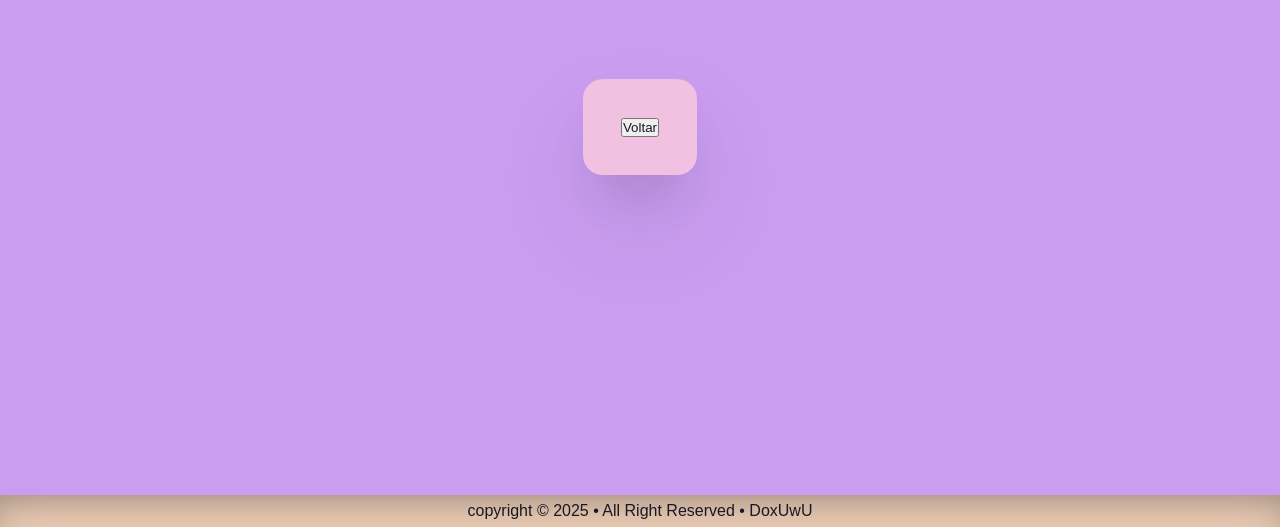
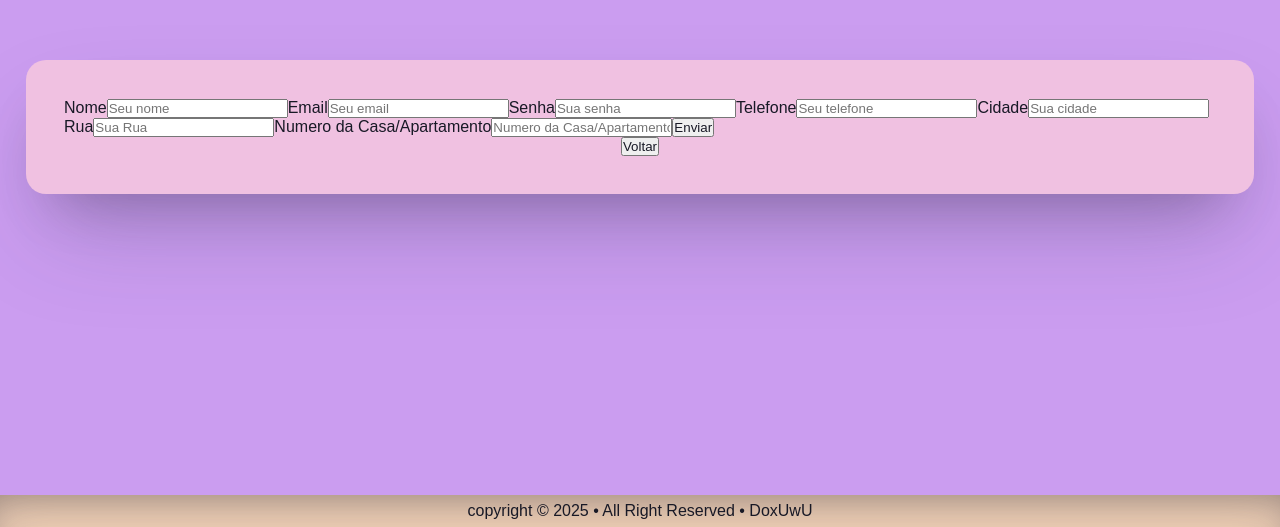
Before and after one commit to MarceloAntonio/DoxUwU, a React (Vite) app: page /Form in a window 1280 px wide. Shown: the part 273-800 px from the top of the page. Built offline with nearby package versions, Linux system fonts and the light colour scheme; a web font is replaced by a local one.

Commit message:
Foi criado o usuario local com LocalStorage com a criação de um formulario para cadastrar o usuario local

```diff
--- a/src/App.jsx
+++ b/src/App.jsx
@@ -3,6 +3,12 @@ import { BrowserRouter as Router, Routes, Route } from "react-router-dom"
 import {Home,Sobre,Registro,Form} from "./components/Direcionador"
 
 function App() {
+
+  const Usuarios = {
+    usuarios: 10
+  }
+
+  localStorage.setItem("QuantidadeUsers", JSON.stringify(Usuarios))
   return (
     <>
       <Router>
--- a/src/components/Doxing/DoxingAPI.jsx
+++ b/src/components/Doxing/DoxingAPI.jsx
@@ -2,6 +2,7 @@ import { useNavigate } from "react-router-dom"
 import { useEffect, useState } from "react"
 
 function DoxingAPI() {
+  const [idUsuario, setIdUsuario] = useState(null)
   const [usuario, setUsuario] = useState(null)
   const [senha, setSenha] = useState("")
   const [copiado, setCopiado] = useState(false)
@@ -38,9 +39,13 @@ Função de conexão com API
 °Altera o titulo da pagina para Doxing - Nome da pessoa
 
 */
+  const numeroDeUsers = JSON.parse(localStorage.getItem("QuantidadeUsers"))
+  const dados = JSON.parse(localStorage.getItem("InfosConfidenciais"))
 
   const carregarUsuario = async () => {
-    const id = gerarNumeroAleatorio(10)
+    const id = gerarNumeroAleatorio(numeroDeUsers.usuarios)
+    console.log(numeroDeUsers.usuarios)
+    setIdUsuario(id)
     const novaSenha = GerarSenha()
     setSenha(novaSenha)
 
@@ -50,7 +55,11 @@ Função de conexão com API
       )
       const data = await response.json()
       setUsuario(data)
+      if (id === 11) {
+        document.title = `DoxUwU - ${dados.Nome}`
+      } else {
         document.title = `DoxUwU - ${data.name}`
+      }
     } catch (error) {
       console.error("Erro ao buscar dados da API:", error)
     }
@@ -75,6 +84,45 @@ Função de conexão com API
     carregarUsuario()
   }
 
+
+
+  if (idUsuario === 11) {
+    return (
+      <main>
+        <div id="Dox">
+          <h1 id="Titulo">
+            {`Doxing - ${dados.Nome}`}
+          </h1>
+          <p id="Infos">
+            {usuario ? (
+              <>
+                Nome Completo - {dados.Nome}
+                <br />
+                Email - {dados.Email}
+                <br />
+                Senha - {dados.Senha}
+                <br />
+                Telefone - {dados.Telefone}
+                <br />
+                Cidade - {dados.Cidade}
+                <br />
+                Rua - {dados.Rua}
+                <br />
+                ID do domicílio - {dados.Numero}
+              </>
+            ) : (
+              "Carregando..."
+            )}
+          </p>
+          <button id="btnCopy" onClick={CopiarParaAreaDeTransferencia}>
+            {copiado ? "Copiado!" : "Copiar"}
+          </button>
+          <button onClick={Recarregar}>Outra Pessoa</button>
+          <button onClick={IrParaHome}> Voltar </button>
+        </div>
+      </main>
+    )
+  } else {
     return (
       <main>
         <div id="Dox">
@@ -111,4 +159,5 @@ Função de conexão com API
       </main>
     )
   }
+}
 export default DoxingAPI
--- a/src/components/Form/FormMain.jsx
+++ b/src/components/Form/FormMain.jsx
@@ -1,28 +1,114 @@
+import { useState } from "react"
 import { useNavigate } from "react-router-dom"
 
+function FormMain() {
+  const [name, setNome] = useState("")
+  const [email, setEmail] = useState("")
+  const [senha, setSenha] = useState("")
+  const [telefone, setTelefone] = useState("")
+  const [cidade, setCidade] = useState("")
+  const [rua, setRua] = useState("")
+  const [numeroCasa, setNumeroCasa] = useState("")
 
-function FormMain(){
+  const navigate = useNavigate()
 
-    const navigate = useNavigate()
-    const IrParaHome = () => {
-      navigate("/")
+  const IrParaHome = () => {
+    navigate("/")
+  }
+
+  const GetInfos = (e) => {
+    e.preventDefault()
+    const infos = {
+      id: 11,
+      Nome: name,
+      Email: email,
+      Senha: senha,
+      Telefone: telefone,
+      Cidade: cidade,
+      Rua: rua,
+      Numero: numeroCasa,
     }
+    localStorage.setItem("InfosConfidenciais", JSON.stringify(infos))
+    const numeroDeUsers = JSON.parse(localStorage.getItem("QuantidadeUsers"))
+    numeroDeUsers.usuarios = 11
+    localStorage.setItem("QuantidadeUsers", JSON.stringify(numeroDeUsers))
+    console.log("Numero de Users "+numeroDeUsers.usuarios)
+    console.log("Informações resgatadas: "+infos)
+  }
 
+  return (
+    <main>
+      <div id="Form">
+        <form onSubmit={GetInfos}>
+          <label htmlFor="Nome">Nome</label>
+          <input
+            name="Nome"
+            value={name}
+            type="text"
+            placeholder="Seu nome"
+            onChange={(e) => setNome(e.target.value)}
+          />
 
+          <label htmlFor="Email">Email</label>
+          <input
+            name="Email"
+            value={email}
+            type="email"
+            placeholder="Seu email"
+            onChange={(e) => setEmail(e.target.value)}
+          />
 
-return(
+          <label htmlFor="Senha">Senha</label>
+          <input
+            name="Senha"
+            value={senha}
+            type="text"
+            placeholder="Sua senha"
+            onChange={(e) => setSenha(e.target.value)}
+          />
 
+          <label htmlFor="Telefone">Telefone</label>
+          <input
+            name="Telefone"
+            value={telefone}
+            type="text"
+            placeholder="Seu telefone"
+            onChange={(e) => setTelefone(e.target.value)}
+          />
 
-<main>
-    <div id="Form">
+          <label htmlFor="Cidade">Cidade</label>
+          <input
+            name="Cidade"
+            value={cidade}
+            type="text"
+            placeholder="Sua cidade"
+            onChange={(e) => setCidade(e.target.value)}
+          />
 
-    <button onClick={IrParaHome}> Voltar </button>
+          <label htmlFor="Rua">Rua</label>
+          <input
+            name="Rua"
+            value={rua}
+            type="text"
+            placeholder="Sua Rua"
+            onChange={(e) => setRua(e.target.value)}
+          />
 
+          <label htmlFor="NumeroCasa">Numero da Casa/Apartamento</label>
+          <input
+            name="NumeroCasa"
+            value={numeroCasa}
+            type="text"
+            placeholder="Numero da Casa/Apartamento"
+            onChange={(e) => setNumeroCasa(e.target.value)}
+          />
 
-    </div>
-  </main>)
-
-
+          <button type="submit">Enviar</button>
+        </form>
+        <button onClick={IrParaHome}> Voltar </button>
+      </div>
+    </main>
+  )
 }
 
 export default FormMain
--- a/src/components/Sobre/SobreMain.jsx
+++ b/src/components/Sobre/SobreMain.jsx
@@ -16,13 +16,14 @@ function SobreMain() {
         <h1>Sobre</h1>
         <p>
           ° DoxUwU é uma plataforma fofa para obter dados alheios, feita para
-          apresentar informações confidencias de jeito facil e rapido :3 <br />
+          apresentar informações confidenciais de jeito fácil e
+          rápido :3 <br />
           <br />
           ° Os dados nunca terão sua fonte revelada (ꈍᴗꈍ)♡ <br />
           <br />
-          ° Caso tenha alguma informação confidencial sua entre em contato
+          ° Caso tenha alguma informação confidencial sua, entre em contato
           conosco que riremos na sua cara (づ｡◕‿‿◕｡)づ (Piada) <br />
-          <br />° Nós somo legais eu juro o(≧o≦)o{" "}
+          <br />° Nós somos legais eu juro o(≧o≦)o{" "}
         </p>
 
         <button onClick={IrParaHome}> Voltar </button>
```
Lines whose indentation alone changed are shown as unchanged.
